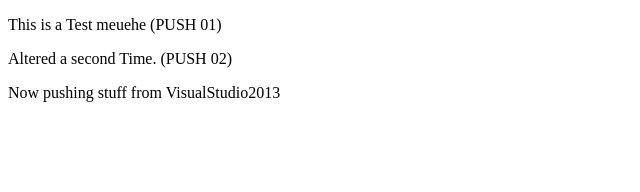
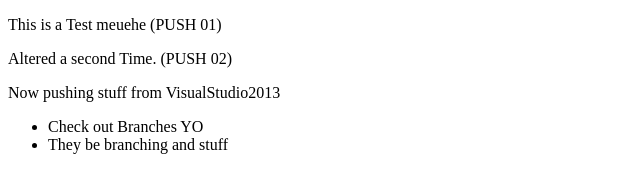
Before and after one commit to FlorianHillner/GitTest, a plain HTML site: page index.html in a window 1280 px wide. Shown: the whole page, without its empty margins (0-640 px from the left). Drawn offline with Linux system fonts and the light colour scheme.

Commit message:
Branch Commit v1.1

```diff
--- a/index.html
+++ b/index.html
@@ -9,5 +9,14 @@
 		<p>This is a Test meuehe (PUSH 01)</p>
 		<p>Altered a second Time. (PUSH 02)<p>
         <p>Now pushing stuff from VisualStudio2013</p>
+
+        <ul>
+            <li>
+                Check out Branches YO
+            </li>
+            <li>
+                They be branching and stuff
+            </li>
+        </ul>
 	</body>
 </html>
```
